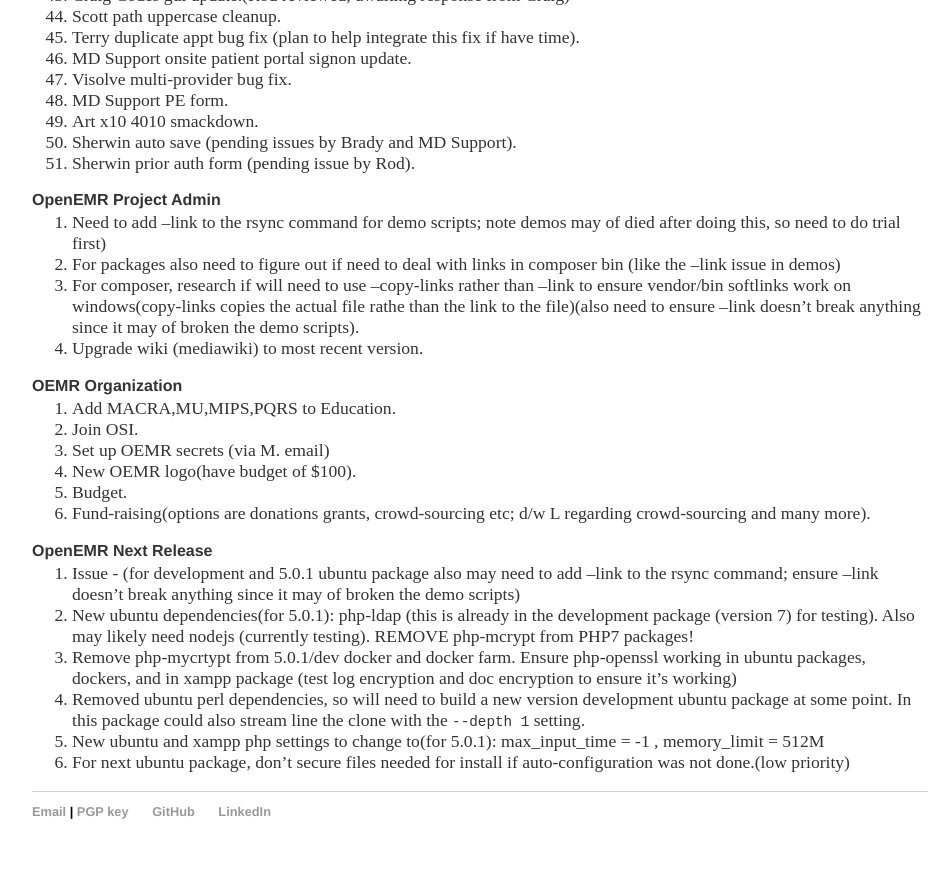
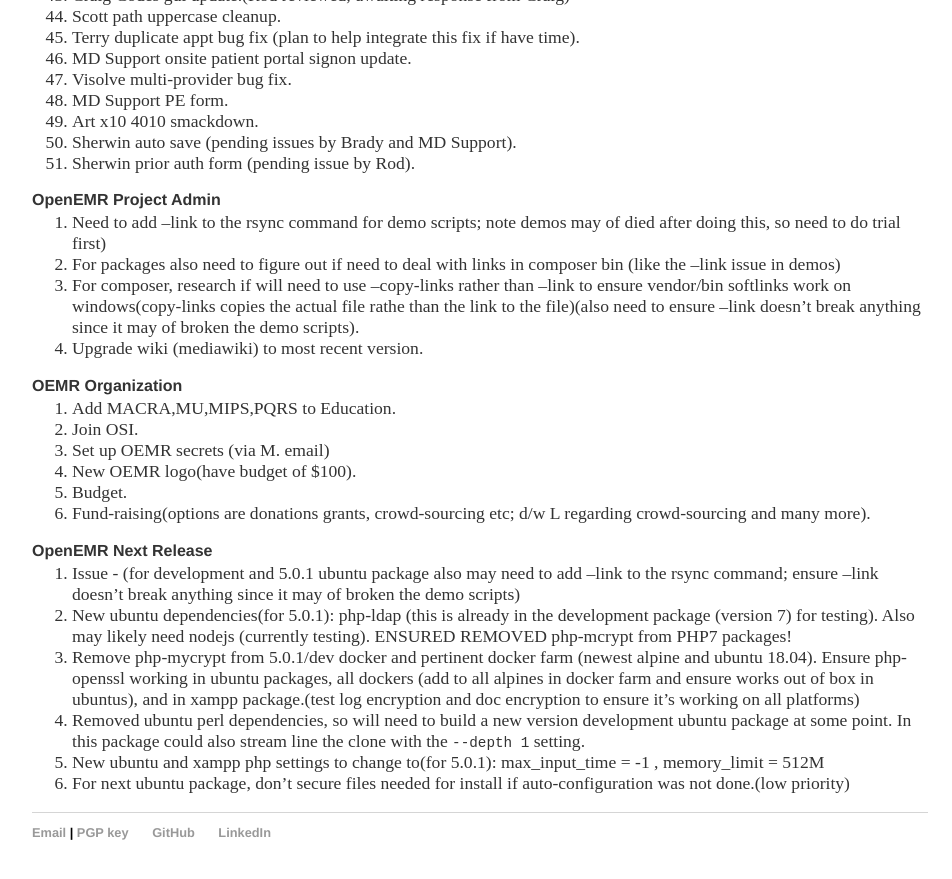
Before and after one commit to bradymiller/bradymiller.github.io, a Jekyll site: the page built from todo/index.md, in a window 1280 px wide and 900 px high, scrolled down 1258 px. Shown: the top 879 px of the window, without its empty margins (160-1112 px from the left). Built offline with Jekyll 4.4.1, drawn with Linux system fonts in a browser that asks for light colours; our own code applies the rules of GitHub Pages for plain Markdown files.

Commit message:
Update index.md

```diff
--- a/todo/index.md
+++ b/todo/index.md
@@ -75,8 +75,8 @@
 
 ### OpenEMR Next Release
 1. Issue - (for development and 5.0.1 ubuntu package also may need to add --link to the rsync command; ensure --link doesn't break anything since it may of broken the demo scripts)
-1. New ubuntu dependencies(for 5.0.1): php-ldap (this is already in the development package (version 7) for testing). Also may likely need nodejs (currently testing). REMOVE php-mcrypt from PHP7 packages!
-1. Remove php-mycrtypt from 5.0.1/dev docker and docker farm. Ensure php-openssl working in ubuntu packages, dockers, and in xampp package (test log encryption and doc encryption to ensure it's working)
+1. New ubuntu dependencies(for 5.0.1): php-ldap (this is already in the development package (version 7) for testing). Also may likely need nodejs (currently testing). ENSURED REMOVED php-mcrypt from PHP7 packages!
+1. Remove php-mycrypt from 5.0.1/dev docker and pertinent docker farm (newest alpine and ubuntu 18.04). Ensure php-openssl working in ubuntu packages, all dockers (add to all alpines in docker farm and ensure works out of box in ubuntus), and in xampp package.(test log encryption and doc encryption to ensure it's working on all platforms)
 1. Removed ubuntu perl dependencies, so will need to build a new version development ubuntu package at some point. In this package could also stream line the clone with the `--depth 1` setting.
 1. New ubuntu and xampp php settings to change to(for 5.0.1): max_input_time = -1 , memory_limit = 512M
 1. For next ubuntu package, don't secure files needed for install if auto-configuration was not done.(low priority)
```
